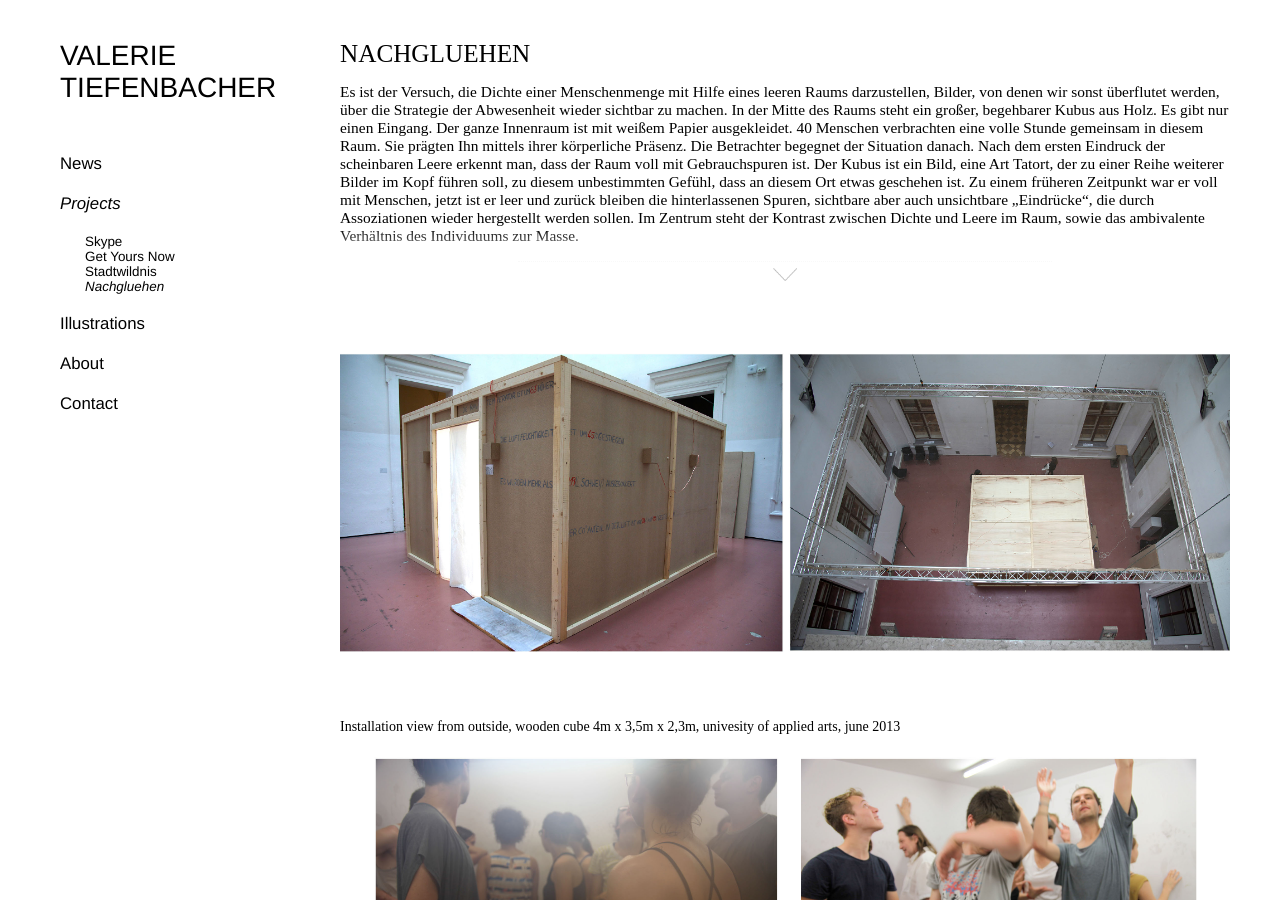
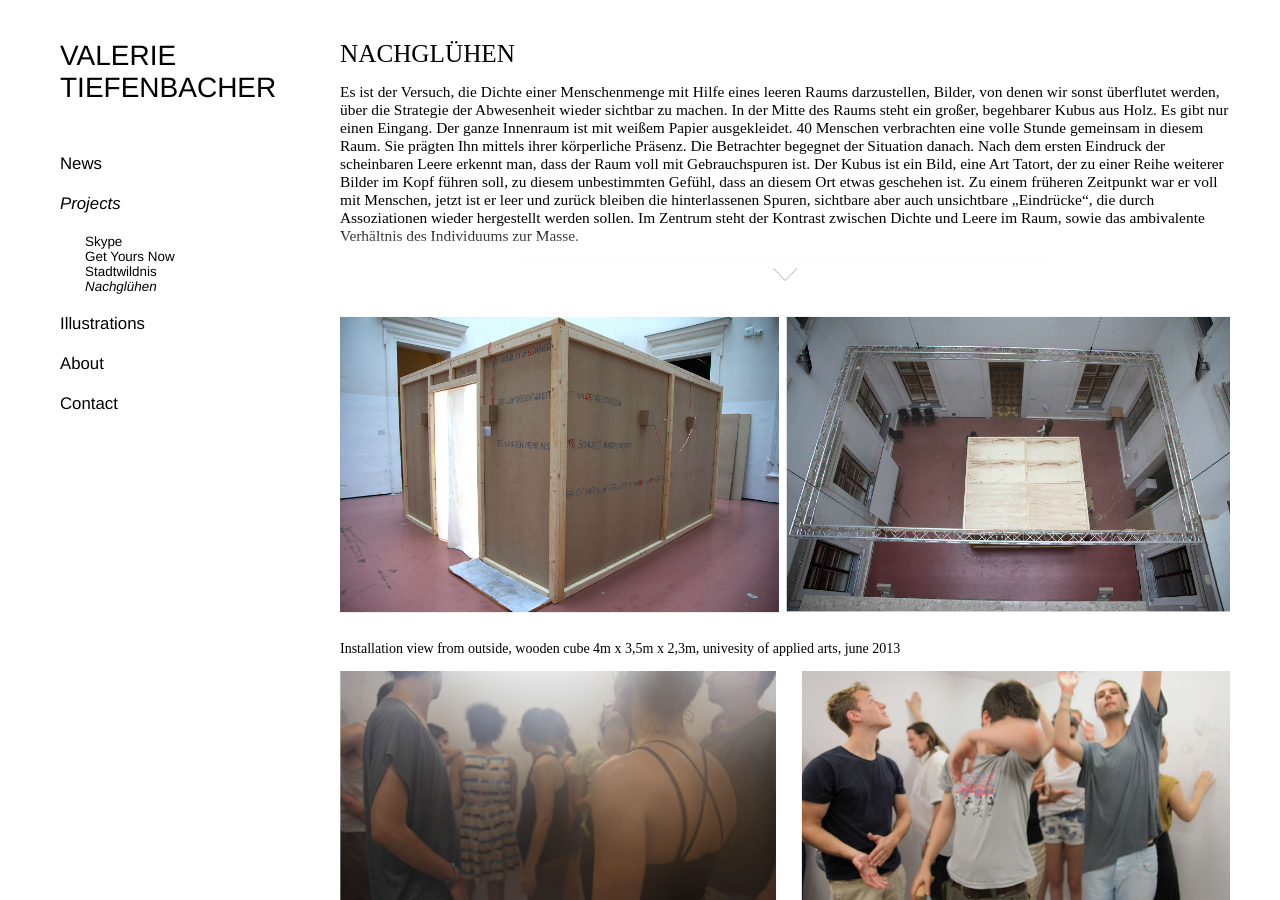
Before and after one commit to vtiefenbacher/vtiefenbacher.github.io, a Jekyll site: the page built from _posts/projects/2016-01-01-Nachglühen.md, in a window 1280 px wide and 900 px high. Built offline with Jekyll 4.4.1, drawn with Linux system fonts in a browser that asks for light colours; some web fonts are replaced.

Commit message:
change nachgluehen

```diff
--- a/_posts/projects/2016-01-01-Nachglühen.md
+++ b/_posts/projects/2016-01-01-Nachglühen.md
@@ -1,22 +1,22 @@
 ---
 layout: post
 id:     Nachgluehen
-title:  Nachgluehen
+title:  Nachglühen
 date:   2016-01-01 14:18:12 +0100
 categories: project
-permalink: /projects/Nachgluehen
+permalink: /projects/Nachglühen
 backimage:
 images:
 
-  - url: /assets/images/projects/Nachgluehen/Nachgluehen3-homepage.jpg
+  - url: /assets/images/projects/Nachgluehen/nachgluehen3.jpg
     alt: Nachgluehen img1
     title: Installation view from outside, wooden cube 4m x 3,5m x 2,3m, univesity of applied arts, june 2013
 
-  - url: /assets/images/projects/Nachgluehen/Nachgluehen-homepage1.jpg
+  - url: /assets/images/projects/Nachgluehen/nachgluehen2.jpg
     alt: Nachgluehen img2
     title: Performance, University of applied arts, june 2013
 
-  - url: /assets/images/projects/Nachgluehen/Nachgluehen2-homepage.jpg
+  - url: /assets/images/projects/Nachgluehen/nachgluehen.jpg
     alt: Nachgluehen img3
     title: Installation view, after the performance, university of applied arts, june 2013
 ---
```
Also changed, not shown: assets/images/projects/Nachgluehen/Nachgluehen-homepage1.jpg (deleted), assets/images/projects/Nachgluehen/Nachgluehen2-homepage.jpg (deleted), assets/images/projects/Nachgluehen/Nachgluehen3-homepage.jpg (deleted), assets/images/projects/Nachgluehen/nachgluehen.jpg (added), assets/images/projects/Nachgluehen/nachgluehen2.jpg (added), assets/images/projects/Nachgluehen/nachgluehen3.jpg (added).
